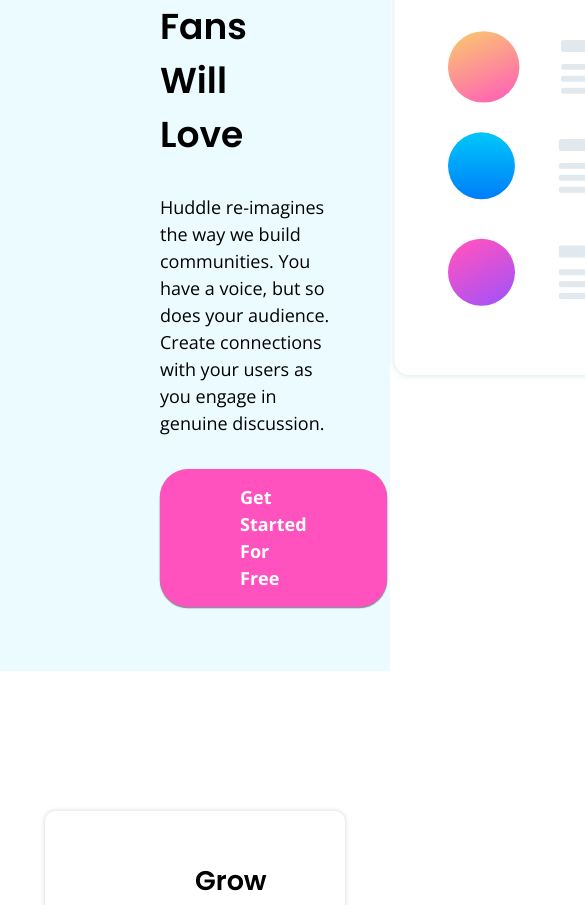
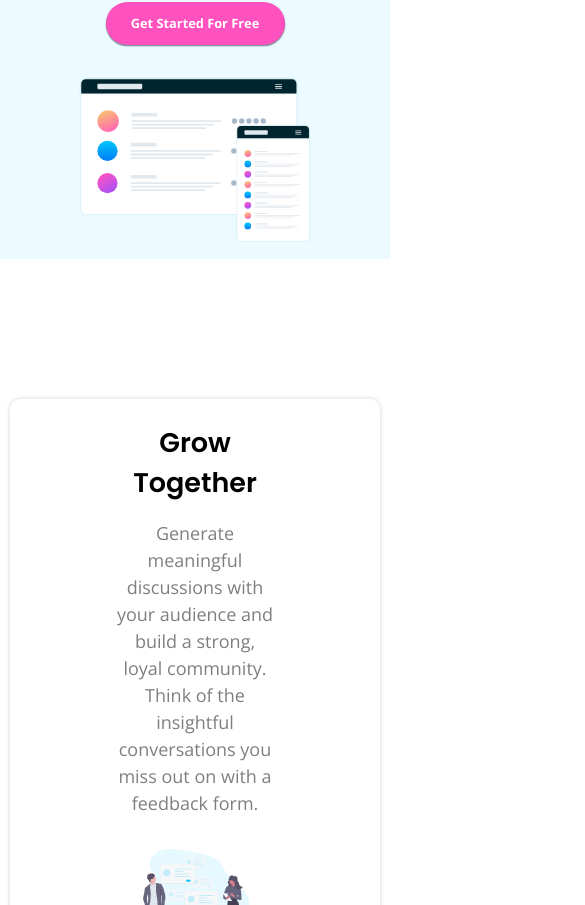
Before and after one commit to nedelcualexioan/huddle-alternating-page, a plain HTML site: page index.html in a window 390 px wide. Shown: the part 439-1344 px from the top of the page, 585 px wide, since content can reach past the window. Drawn offline with nearby package versions, Linux system fonts and the light colour scheme.

Commit message:
added mobile view

```diff
--- a/index.html
+++ b/index.html
@@ -7,6 +7,7 @@
     <link rel="icon" type="image/png" sizes="32x32" href="./images/favicon-32x32.png">
     <link rel="stylesheet" href="reset.css">
     <link rel="stylesheet" href="style.css">
+    <link rel="stylesheet" href="media.css">
     <link rel="preconnect" href="https://fonts.googleapis.com">
     <link rel="preconnect" href="https://fonts.gstatic.com" crossorigin>
     <link href="https://fonts.googleapis.com/css2?family=Open+Sans:wght@400;700&family=Poppins:wght@600&display=swap" rel="stylesheet">
@@ -50,7 +51,7 @@
     <section class="huddle-features">
 
         <article>
-            <div>
+            <div class = "ceva">
                 <h2>Grow Together</h2>
                 <p class="feature-desc">Generate meaningful discussions with your audience and build a strong, loyal community.
                     Think of the insightful conversations you miss out on with a feedback form.</p>
@@ -88,9 +89,9 @@
 
         </article>
 
-        <article class="get-started">
+        <article class="get-started footer-article">
             <h2>Ready To Build Your Community?</h2>
-            <a href="#" class="get-started-btn">Get Started For Free</a>
+            <a href="#" class="get-started-btn footer-btn">Get Started For Free</a>
         </article>
 
     </section>
@@ -154,7 +155,7 @@
                 </li>
             </div>
 
-            <p>&copy; Copyright 2018 Huddle. All rights reserved.</p>
+            <p class = "copyright">&copy; Copyright 2018 Huddle. All rights reserved.</p>
         </ul>
 
         <!-- <p class="attribution">
--- /dev/null
+++ b/media.css
@@ -0,0 +1,74 @@
+@media (max-width: 900px) {
+
+    h1, h2, p{
+        width: 100% !important;
+    }
+
+    h1{
+        font-size: 28.8px;
+    }
+
+    article{
+        width: 95% !important;
+        flex-direction: column;
+        align-items: center;
+        gap: 2rem;
+        text-align: center;
+        padding: 1.5rem;
+    }
+
+    footer{
+        display: flex;
+        flex-direction: column;
+    }
+
+    .img-logo{
+        width: 40%;
+        height: auto;
+        object-fit: contain;
+    }
+
+    .split-group > *{
+        display: flex;
+        flex-direction: column;
+        flex-wrap: wrap;
+        text-align: center;
+        place-items: center;
+    }
+
+    .mockups-img{
+        width: 65%;
+    }
+
+    .header{
+        padding: 1rem;
+    }
+
+    .split-group{
+        flex-wrap: wrap;
+        flex-direction: column;
+        gap: 2rem;
+        padding: 0;
+    }
+
+    .get-started-btn, .header-btn{
+        text-align: center;
+        width: 50%;
+        padding: 0.75rem;
+        font-size: 0.8rem;
+    }
+
+    .header-btn{
+        width: 40%;
+    }
+
+    .footer-btn{
+        width: 80%;
+        padding: 0.75rem !important;
+    }
+
+    .copyright{
+        text-align: center;
+    }
+
+}
--- a/style.css
+++ b/style.css
@@ -9,6 +9,7 @@ body{
     font-size: 18px;
     font-family: "Open Sans", sans-serif;
     font-weight: 400;
+    min-height: 100vh;
 }
 
 h1, h2, h3{
@@ -24,11 +25,14 @@ article{
     border-radius: 10px;
     box-shadow: 0 0 5px lightgray;
     display: flex;
-    padding: 50px 150px;
-    width: 70%;
+    padding: 90px;
+    width: 80%;
     align-items: center;
-    gap: 7rem;
-    justify-content: space-around;
+    gap: 5rem;
+}
+
+article > * {
+    width: 50%;
 }
 
 .header{
@@ -41,7 +45,7 @@ article{
 
 footer{
     background-color: var(--very-dark-cyan);
-    padding: 9rem 6rem 3rem;
+    padding: 14rem 6rem 3rem;
     color: var(--very-pale-cyan);
     display: grid;
     grid-template-columns: repeat(3, 1fr);
@@ -57,7 +61,7 @@ footer{
 }
 
 .intro-header{
-    width: 60%;
+    width: 75%;
 }
 
 .intro-desc{
@@ -68,13 +72,15 @@ footer{
 .split-group{
     display: flex;
     align-items: center;
-    padding: 1rem 4rem 4rem;
+    padding: 1rem 0 4rem;
 }
 
 
 .mockups-img{
-    height: 550px;
-    width: 770.3px;
+    max-height: 550px;
+    width: auto;
+    max-width: 100%;
+    object-fit: contain;
 }
 
 .img-logo{
@@ -115,10 +121,17 @@ footer{
     align-items: center;
     gap: 2.5rem;
     padding-bottom: 150px;
+    justify-content: space-around;
 }
 
 .article-image{
-    height: 300px;
+    max-width: 70%;
+    margin: auto;
+}
+
+.feature-desc{
+    padding-top: 1rem;
+    opacity: 50%;
 }
 
 .get-started{
@@ -191,3 +204,7 @@ footer{
     list-style: none;
     gap: 1.5rem;
 }
+
+.footer-article{
+    box-shadow: 0px 1px 1px 0.2px black;
+}
```
